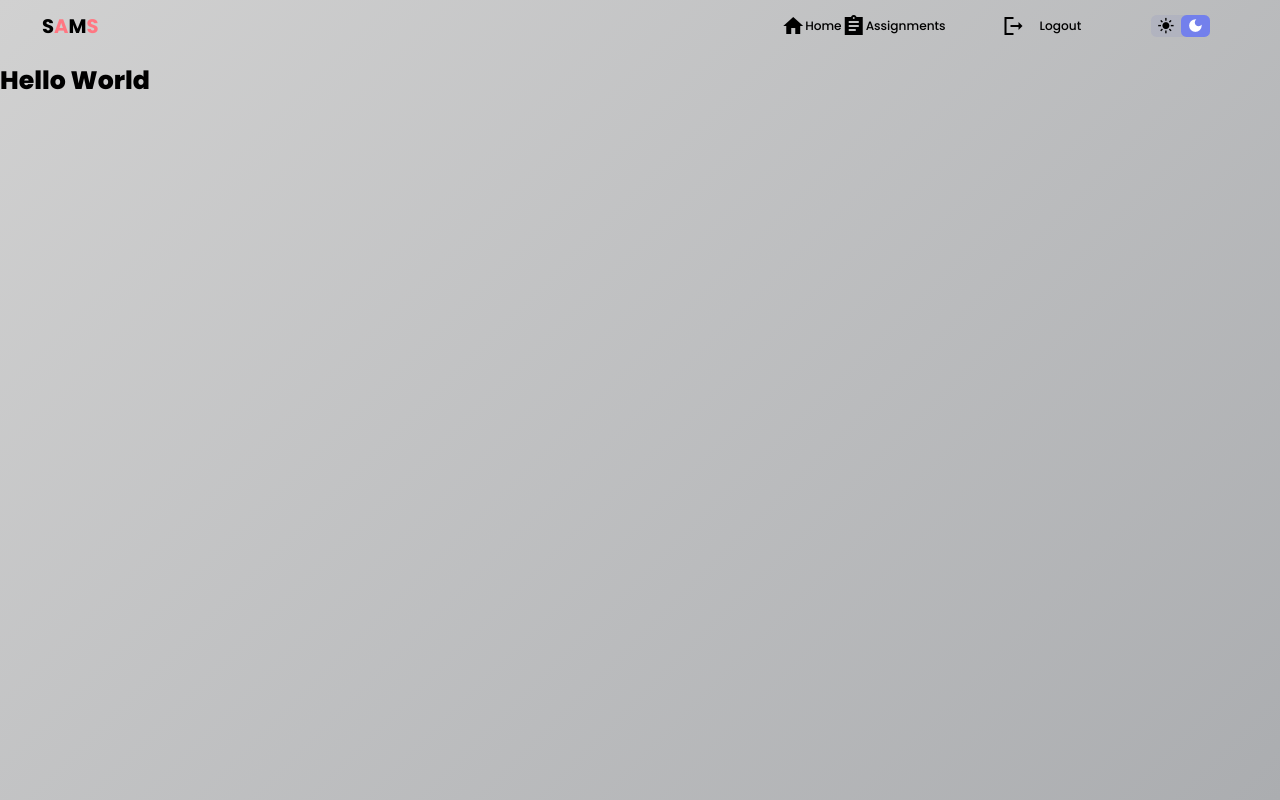
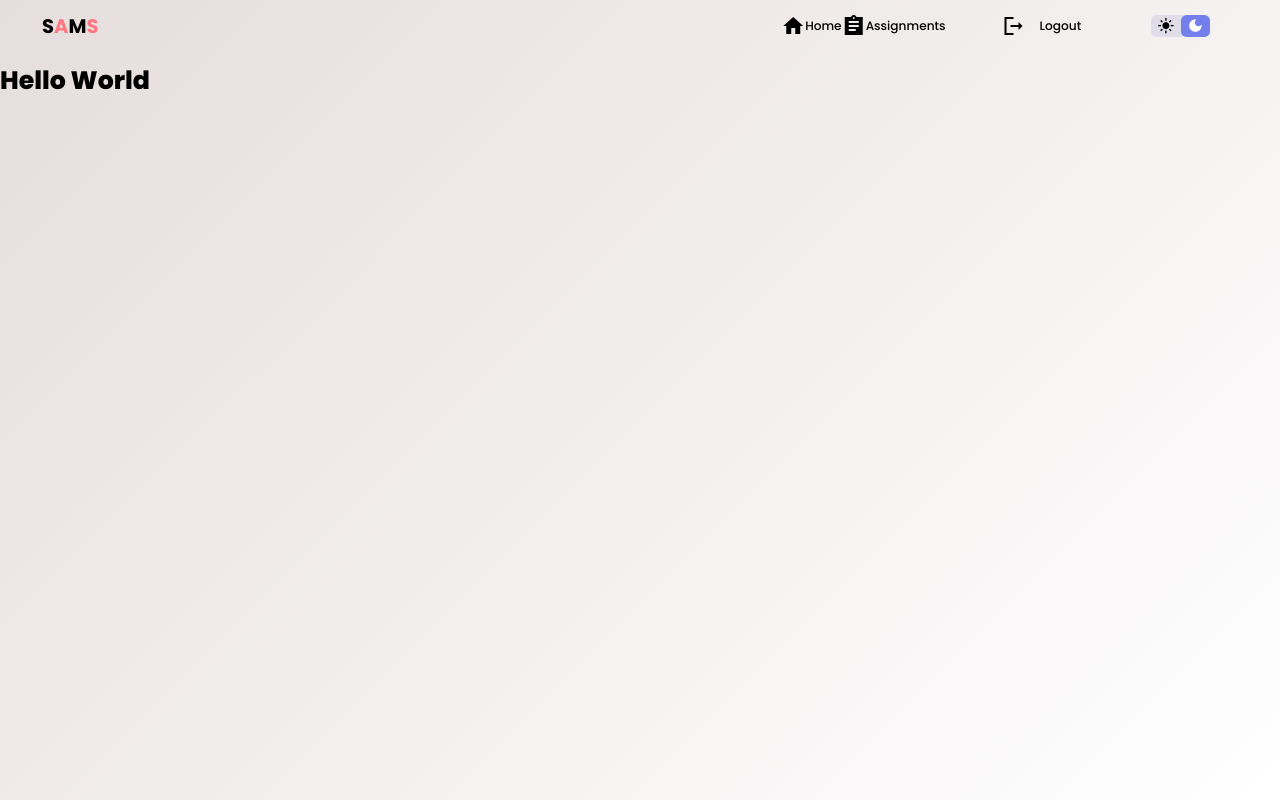
Before and after one commit to MrLunatic007/SAMS, a Django app: page /authenticated/parent/student-progress in a window 1280 px wide. Run offline with Django 5.2, Linux system fonts and the light colour scheme.

Commit message:
modified:   core/static/css/dash_style.css

```diff
--- a/core/static/css/dash_style.css
+++ b/core/static/css/dash_style.css
@@ -10,7 +10,7 @@
     --color-dark: #000;
     --color-light: rgba(132, 139, 200, 0.18);
     --color-dark-varient: #000;
-    --bg-gradient: linear-gradient(135deg,  #d1d1d1, #abadb0);
+    --bg-gradient: linear-gradient(135deg,  #e6dddd, #ffffff);
 
     --card-border-radius: 2rem;
     --border-radius-1: 0.4rem;
```
